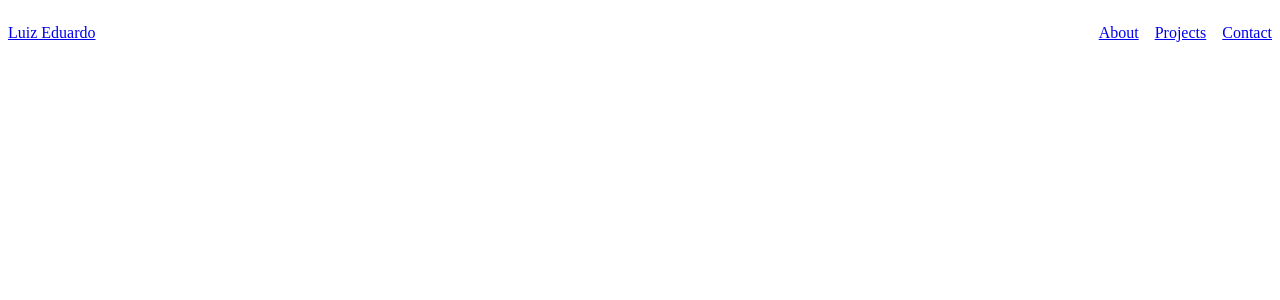
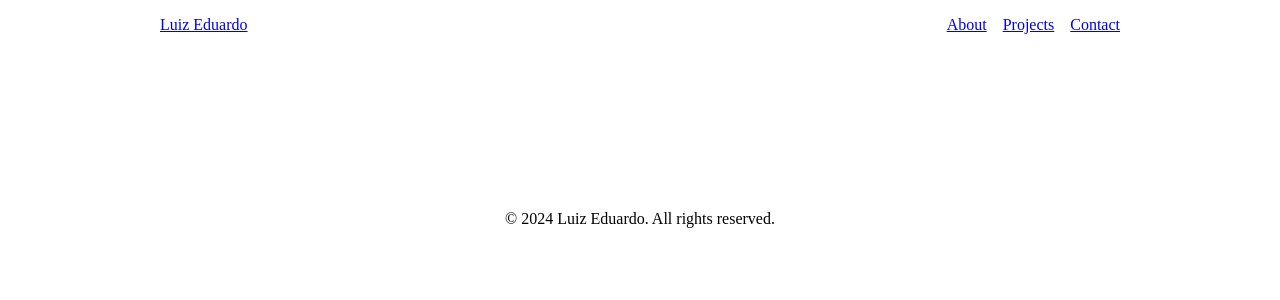
Before and after one commit to Luiz161001/portfolio, a React (Vite) app: page / in a window 1280 px wide. Shown: the top 300 px of the page. Built offline with nearby package versions, Linux system fonts and the light colour scheme.

Commit message:
implemented footer.jsx

```diff
--- a/src/App.css
+++ b/src/App.css
@@ -1,6 +1,19 @@
+:root {
+
+}
+html, body {
+    margin: 0;
+}
+
 header {
+    /* add the header color */
+}
+
+.header-container {
     display: flex;
     justify-content: space-between;
+    margin: 20vh;
+    margin-top: 0;
 }
 
 nav ul {
@@ -15,3 +28,8 @@ nav ul {
     display: flex;
     align-items: center;
 }
+
+footer {
+   display: flex;
+   justify-content: center;
+}
--- a/src/App.jsx
+++ b/src/App.jsx
@@ -1,10 +1,12 @@
 import './App.css'
 import Header from './components/Header'
+import Footer from './components/Footer'
 
 function App() {
   return (
     <>
       <Header/>
+      <Footer/>
     </>
   )
 }
--- /dev/null
+++ b/src/components/Footer.jsx
@@ -0,0 +1,14 @@
+import React from "react";
+
+const Footer = () => {
+    let year = new Date();
+    year = year.getFullYear();
+
+    return (
+        <footer>
+            <div id="footer">&copy; { year } Luiz Eduardo. All rights reserved.</div>
+        </footer>
+    )
+}
+
+export default Footer;
--- a/src/components/Header.jsx
+++ b/src/components/Header.jsx
@@ -3,6 +3,7 @@ import React from "react";
 const Header = () => {
     return (
         <header id="header">
+            <div className="header-container">
                 <div id="homeLink">
                     <a href="#hero">Luiz Eduardo</a>
                 </div>
@@ -13,6 +14,7 @@ const Header = () => {
                         <li><a href="#contact">Contact</a></li>
                     </ul>
                 </nav>
+            </div>
         </header>
     )
 }
```
Lines whose indentation alone changed are shown as unchanged.
